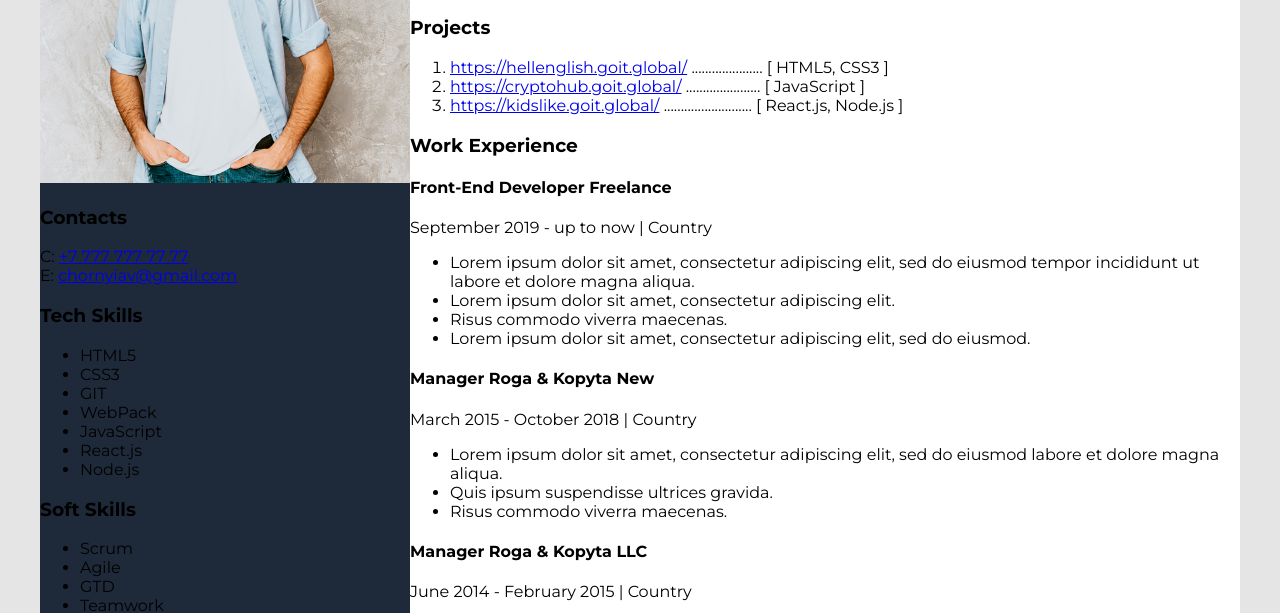
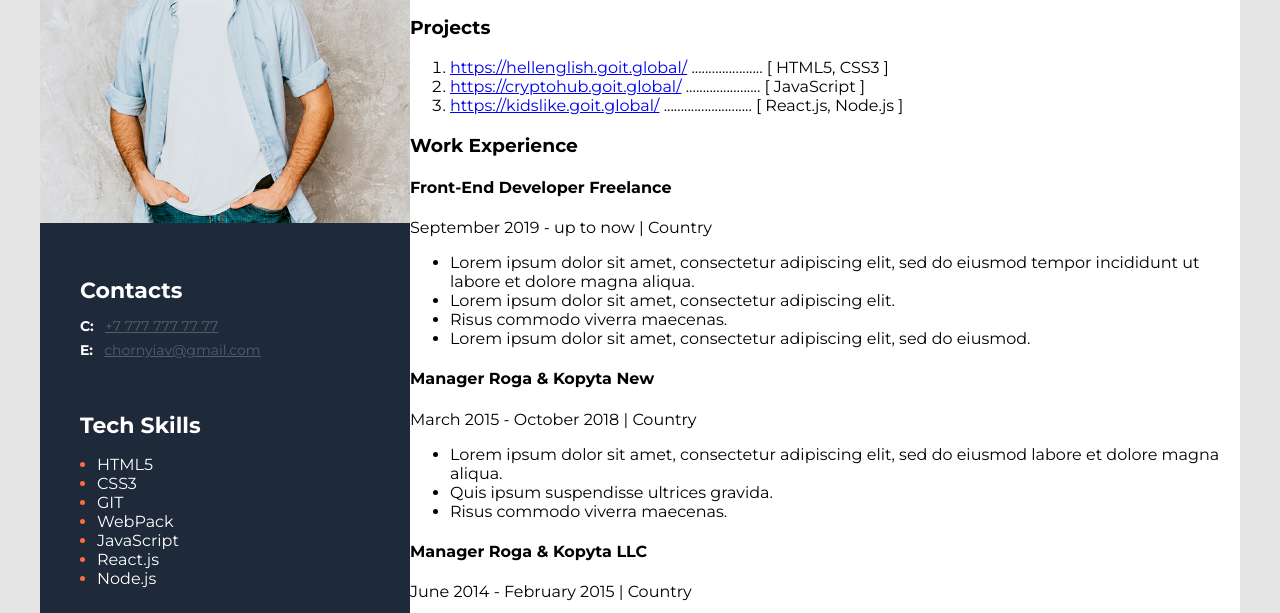
Before and after one commit to user1712/goit.github.io, a plain HTML site: page index.html in a window 1280 px wide. Shown: the part 211-824 px from the top of the page. Drawn offline with Linux system fonts and the light colour scheme.

Commit message:
День 4

```diff
--- a/css/style.css
+++ b/css/style.css
@@ -15,9 +15,7 @@ body {
     background-color: #fff;
     margin: 40px auto;
 }
-.sidebar {
-    background-color: #1E2939;
-}
+
 .main_content {
 
 }
@@ -37,3 +35,69 @@ body {
 .edu {
 
 }
+
+/* Sidebar */
+
+.sidebar {
+    background-color: #1E2939;
+    width: 370px;
+    padding-top: 40px;
+}
+
+.contacts {
+    margin: 50px 0 0 40px;
+}
+
+.tech {
+    margin: 50px 0 0 40px;
+}
+
+.sidebar_title {
+    color: #fff;;
+    font-style: normal;
+    font-weight: bold;
+    font-size: 22px;
+    line-height: 27px;
+    margin-bottom: 10px;
+}
+
+.ntype {
+    font-weight: bold;
+    font-size: 14px;
+    line-height: 24px;
+    color: #fff;
+    margin-right: 7px;
+}
+
+.nlink {
+    font-style: normal;
+    font-weight: normal;
+    font-size: 14px;
+    line-height: 24px;
+    color: #565E6A;
+}
+
+.tech_list {
+    padding: 0 0 0 17px;
+}
+.tech_item {
+    color: #FB6D3A;
+}
+
+.tech_text {
+    color: #FFFFFF;
+}
+
+/* SOFT */
+.soft {
+    margin: 50px 0 0 40px;
+}
+.soft_list {
+    padding: 0 0 0 17px;
+}
+.soft_item {
+    color: #FB6D3A;
+}
+.soft_text {
+    color: #FFFFFF;
+}
--- a/index.html
+++ b/index.html
@@ -113,38 +113,38 @@
         <aside class="sidebar">
             <img src="/image/photo.jpg">
             <!-- contacts section -->
-            <div>
-                <h3>Contacts</h3>
+            <div class="contacts">
+                <h3 class="sidebar_title">Contacts</h3>
                 <div>
-                    <span>C:</span>
-                    <a href="tel:+77777777777">+7 777 777 77 77</a>
+                    <span class="ntype">C:</span>
+                    <a class="nlink" href="tel:+77777777777">+7 777 777 77 77</a>
                 </div>
                 <div>
-                    <span>E:</span>
-                    <a href="mailto:chornyiav@gmail.com">chornyiav@gmail.com</a>
+                    <span class="ntype">E:</span>
+                    <a class="nlink" href="mailto:chornyiav@gmail.com">chornyiav@gmail.com</a>
                 </div>
             </div>
             <!-- tech skills -->
-            <div>
-                <h3>Tech Skills</h3>
-                <ul>
-                    <li>HTML5</li>
-                    <li>CSS3</li>
-                    <li>GIT</li>
-                    <li>WebPack</li>
-                    <li>JavaScript</li>
-                    <li>React.js</li>
-                    <li>Node.js</li>
+            <div class="tech">
+                <h3 class="sidebar_title">Tech Skills</h3>
+                <ul class = "tech_list">
+                    <li class="tech_item"><span class="tech_text">HTML5</span></li>
+                    <li class="tech_item"><span class="tech_text">CSS3</span></li>
+                    <li class="tech_item"><span class="tech_text">GIT</span></li>
+                    <li class="tech_item"><span class="tech_text">WebPack</span></li>
+                    <li class="tech_item"><span class="tech_text">JavaScript</span></li>
+                    <li class="tech_item"><span class="tech_text">React.js</span></li>
+                    <li class="tech_item"><span class="tech_text">Node.js</span></li>
                 </ul>
             </div>
              <!-- soft skills -->
-            <div>
-                <h3>Soft Skills</h3>
-                <ul>
-                    <li>Scrum</li>
-                    <li>Agile</li>
-                    <li>GTD</li>
-                    <li>Teamwork</li>
+            <div class="soft">
+                <h3 class="sidebar_title">Soft Skills</h3>
+                <ul class = "soft_list">
+                    <li class="soft_item"><span class="soft_text">Scrum</span></li>
+                    <li class="soft_item"><span class="soft_text">Agile</span></li>
+                    <li class="soft_item"><span class="soft_text">GTD</span></li>
+                    <li class="soft_item"><span class="soft_text">Teamwork</span></li>
                 </ul>
             </div>
         </aside>
```
